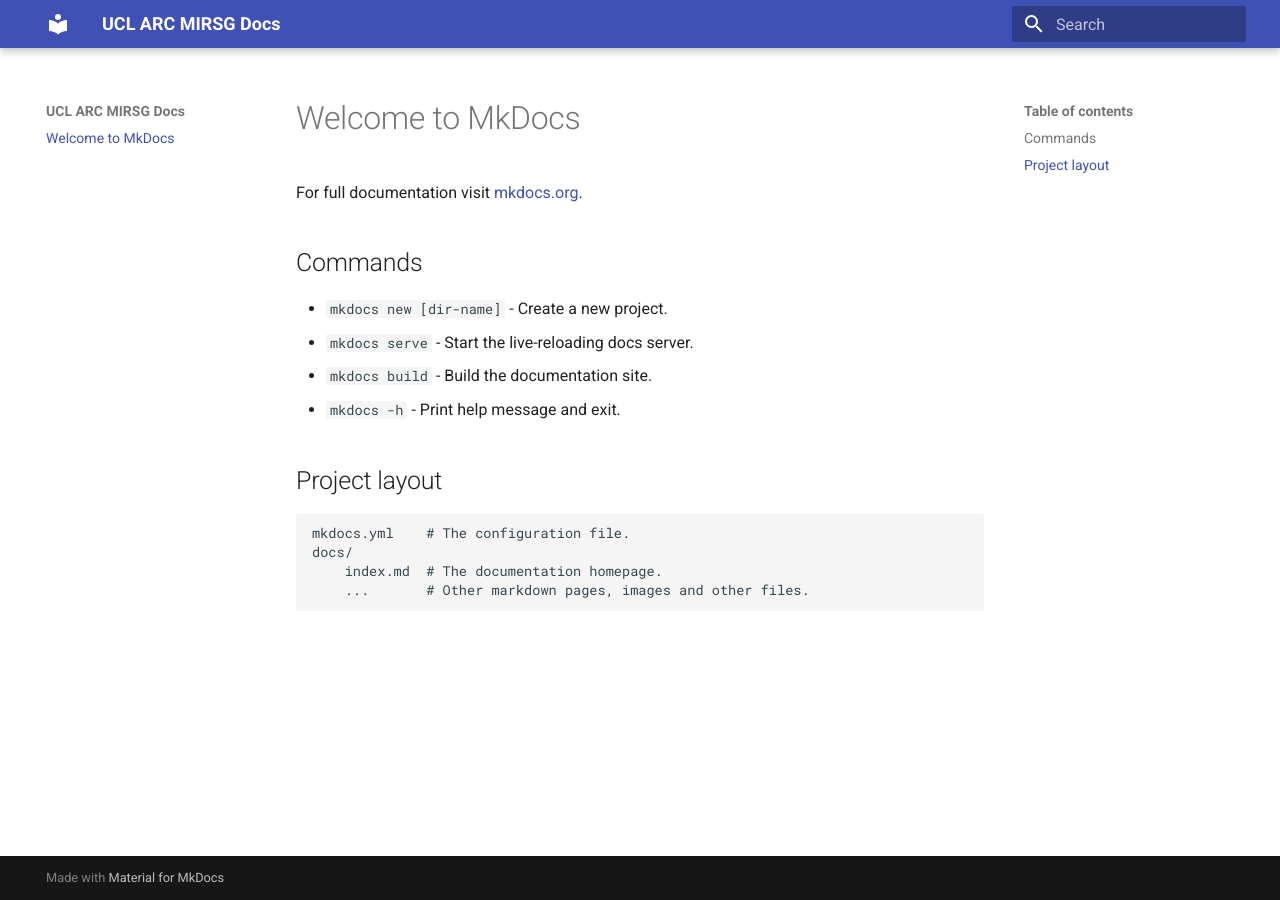
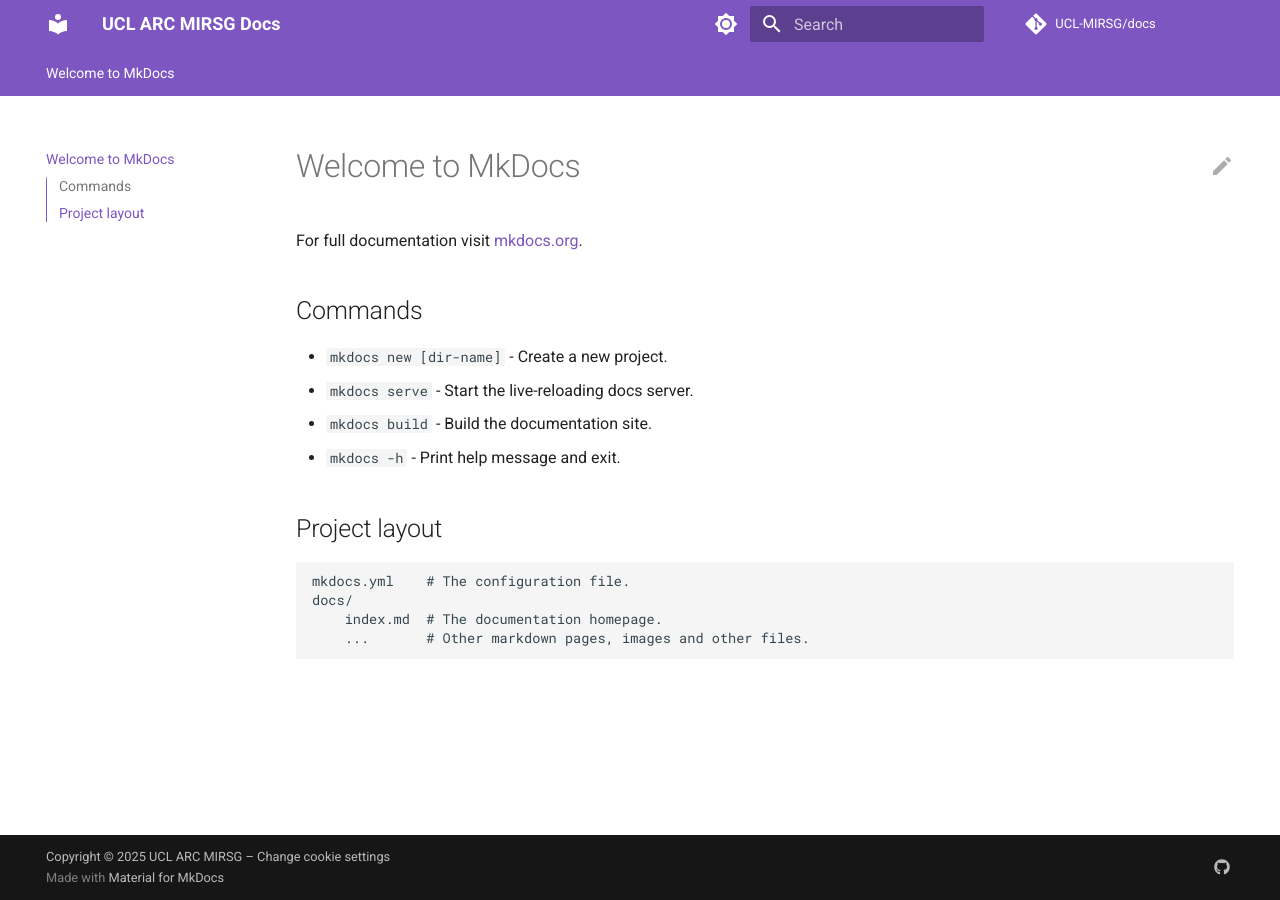
Before and after one commit to UCL-MIRSG/docs, an MkDocs documentation site: the page built from docs/index.md, in a window 1280 px wide. Built offline with MkDocs 1.6.1 and Material for MkDocs 9.7.7, drawn with Linux system fonts in a browser that asks for light colours; plug-ins that fetch from the network failed and are left out; comment, search, counter and statistics services are not loaded.

Commit message:
Bunch of optional settings

```diff
--- a/mkdocs.yml
+++ b/mkdocs.yml
@@ -1,4 +1,76 @@
+---
 site_name: UCL ARC MIRSG Docs
-site_url: ""
+site_url: https://ucl-mirsg.github.io/docs/
+site_author: UCL ARC MIRSG
+site_description:
+  Documentation for the UCL ARC Collaborations - Medical Imaging (MIRSG) group
+
+repo_name: UCL-MIRSG/docs
+repo_url: https://github.com/UCL-MIRSG/docs
+edit_uri: edit/main/docs/
+
 theme:
   name: material
+  language: en
+  features:
+    - navigation.instant # https://squidfunk.github.io/mkdocs-material/setup/setting-up-navigation/#instant-loading
+    - navigation.tracking # https://squidfunk.github.io/mkdocs-material/setup/setting-up-navigation/#anchor-tracking
+    - navigation.tabs # https://squidfunk.github.io/mkdocs-material/setup/setting-up-navigation/#navigation-tabs
+    - navigation.sections # https://squidfunk.github.io/mkdocs-material/setup/setting-up-navigation/#navigation-sections
+    - navigation.indexes # https://squidfunk.github.io/mkdocs-material/setup/setting-up-navigation/#section-index-pages
+    - toc.follow # https://squidfunk.github.io/mkdocs-material/setup/setting-up-navigation/#anchor-following
+    - toc.integrate # https://squidfunk.github.io/mkdocs-material/setup/setting-up-navigation/#navigation-integration
+    - navigation.top # https://squidfunk.github.io/mkdocs-material/setup/setting-up-navigation/#back-to-top-button
+    - search.suggest # https://squidfunk.github.io/mkdocs-material/setup/setting-up-site-search/#search-suggestions
+    - search.highlight # https://squidfunk.github.io/mkdocs-material/setup/setting-up-site-search/#search-highlighting
+    - search.share # https://squidfunk.github.io/mkdocs-material/setup/setting-up-site-search/#search-sharing
+    - header.autohide # https://squidfunk.github.io/mkdocs-material/setup/setting-up-the-header/#automatic-hiding
+    - content.action.edit # https://squidfunk.github.io/mkdocs-material/setup/adding-a-git-repository/#code-actions
+  icon:
+    edit: material/pencil
+    view: material/eye
+  palette:
+    # Palette toggle for light mode
+    - media:
+        prefers-color-scheme: light
+      scheme: default
+      primary: deep purple
+      accent: deep purple
+      toggle:
+        icon: material/brightness-7
+        name: Switch to dark mode
+
+    # Palette toggle for dark mode
+    - media:
+        prefers-color-scheme: dark
+      scheme: slate
+      primary: deep purple
+      accent: deep purple
+      toggle:
+        icon: material/brightness-4
+        name: Switch to system preference
+
+plugins:
+  - search
+  - privacy
+
+copyright: >
+  Copyright &copy; 2025 UCL ARC MIRSG – <a href="#__consent">Change cookie
+  settings</a>
+
+extra:
+  social:
+    - icon: fontawesome/brands/github
+      link: https://github.com/UCL-ARC
+  consent:
+    github:
+    actions:
+      - reject
+      - manage
+      - accept
+    title: Local storage notification
+    description: >-
+      We don't use cookies at all, but we do use your browser's local storage to
+      remember whether you prefer dark or light mode, and to store the GitHub
+      statistics displayed in the top-right. You can disable the stats retrieval
+      to GitHub and associated storage here.
```
